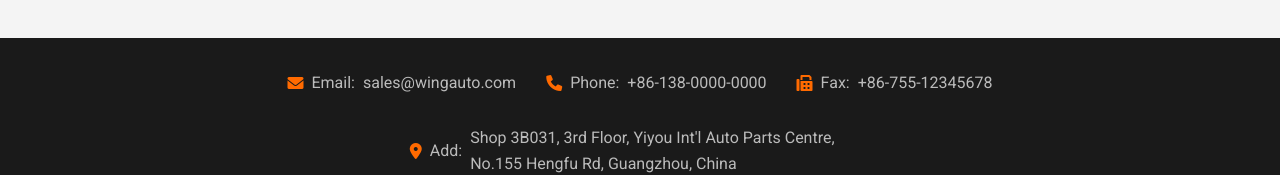
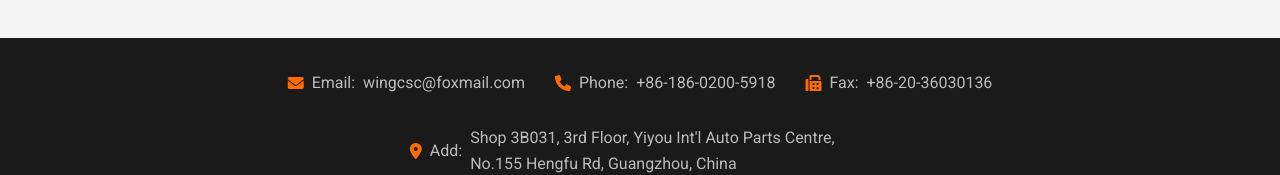
Before and after one commit to yangyuan7954-cmd/-wing-auto-parts, a plain HTML site: page index.html in a window 1280 px wide. Shown: the part 2575-2750 px from the top of the page. Drawn offline with Linux system fonts and the light colour scheme.

Commit message:
index.html

```diff
--- a/index.html
+++ b/index.html
@@ -127,17 +127,17 @@
                 <div class="contact-item">
                     <i class="fa-solid fa-envelope"></i>
                     <span data-i18n="footer_label_email">Email:</span>
-                    <a href="mailto:sales@wingauto.com">sales@wingauto.com</a> <!-- 记得改这里的邮箱 -->
+                    <a href="mailto:wingcsc@foxmail.com">wingcsc@foxmail.com</a> <!-- 记得改这里的邮箱 -->
                 </div>
                 <div class="contact-item">
                     <i class="fa-solid fa-phone"></i>
                     <span data-i18n="footer_label_phone">Phone:</span>
-                    <a href="tel:+8613800000000" dir="ltr">+86-138-0000-0000</a>
+                    <a href="tel:+8618602005918" dir="ltr">+86-186-0200-5918</a>
                 </div>
                 <div class="contact-item">
                     <i class="fa-solid fa-fax"></i>
                     <span data-i18n="footer_label_fax">Fax:</span>
-                    <span dir="ltr">+86-755-12345678</span>
+                    <span dir="ltr">+86-20-36030136</span>
                 </div>
                 <div class="contact-item">
                     <i class="fa-solid fa-location-dot"></i>
```
